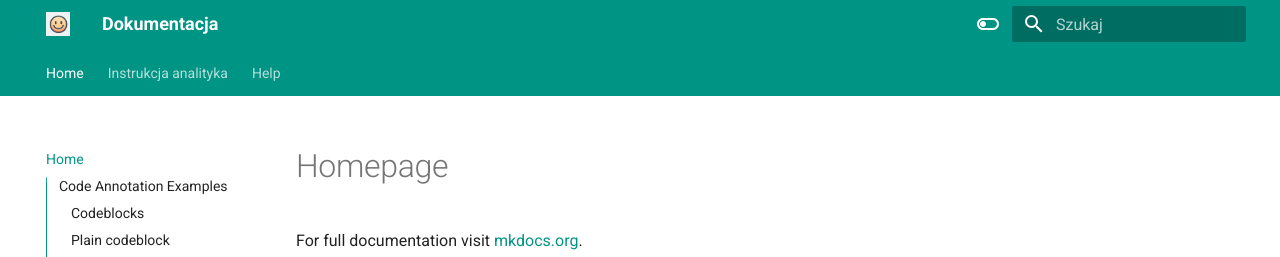
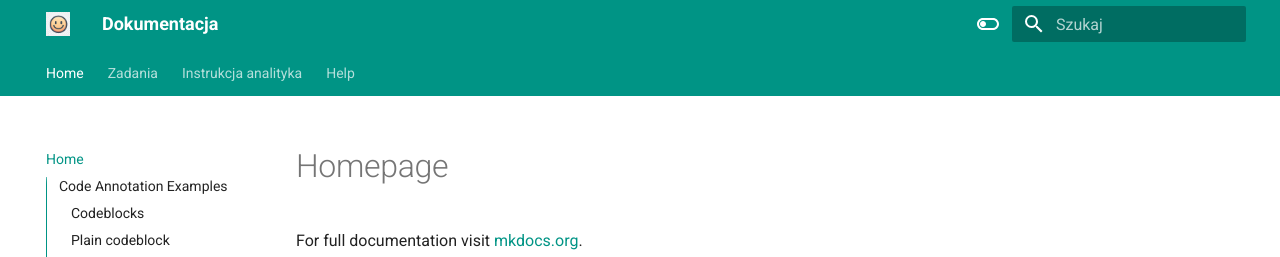
Before and after one commit to kubansa-allegro/doc, an MkDocs documentation site: the page built from docs/index.md, in a window 1280 px wide and 900 px high. Shown: the top 257 px of the window. Built offline with MkDocs 1.6.1 and Material for MkDocs 9.7.7, drawn with Linux system fonts in a browser that asks for light colours; emoji names are drawn with the system emoji font.

Commit message:
mod mkdocs

```diff
--- a/mkdocs.yml
+++ b/mkdocs.yml
@@ -3,6 +3,7 @@ site_url: https://github.com/kubansa-allegro/doc/
 
 nav:
   - Home: index.md
+  - Zadania: zadania.md
   - Instrukcja analityka: instrukcja_analityka.md
   - Help:
     - Help Mkdocs: https://squidfunk.github.io/mkdocs-material/reference/
```
